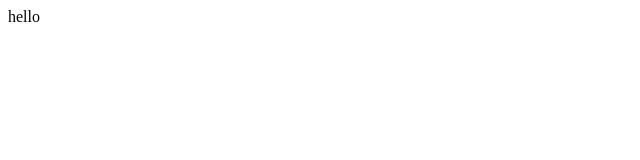
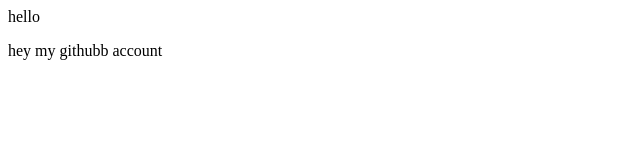
Before and after one commit to nishant530/first_repo_demo, a plain HTML site: page index.html in a window 1280 px wide. Shown: the whole page, without its empty margins (0-640 px from the left). Drawn offline with Linux system fonts and the light colour scheme.

Commit message:
a new line added

```diff
--- a/index.html
+++ b/index.html
@@ -1 +1,2 @@
 <p>hello</p>
+<p>hey my githubb account</p>
```
